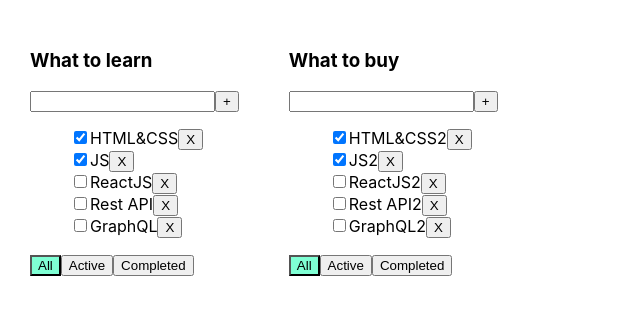
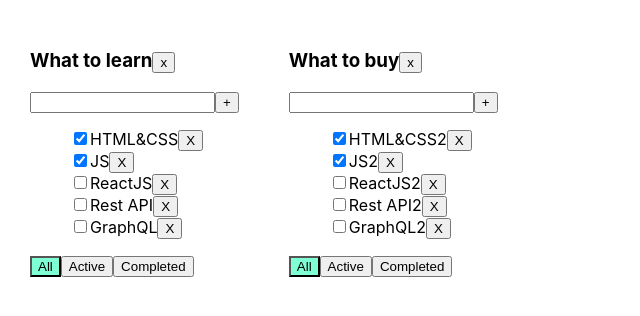
Before and after one commit to Vladislav-Nickolaevich/to-do-list, a React (Create React App) app: page / in a window 1280 px wide. Shown: the top 316 px of the page, without its empty margins (0-640 px from the left). Built offline with nearby package versions, Linux system fonts and the light colour scheme.

Commit message:
Delete todolist

```diff
--- a/src/App.tsx
+++ b/src/App.tsx
@@ -59,6 +59,10 @@
     const changeTaskStatus = (todolistId: string, id: string, value: boolean) => {
         setTasks({...tasks, [todolistId]: tasks[todolistId].map(el => el.id === id ? {...el, isDone: value} : el)})
     }
+    const onClickDeleteTodolist = (todolistId: string) => {
+        setTodolist(todolist.filter(el => el.id !== todolistId))
+        delete tasks[todolistId]
+    }
     return (
         <div className="App">
             {
@@ -80,6 +84,7 @@
                             addTask={addTask}
                             changeTaskStatus={changeTaskStatus}
                             filter={todo.filter}
+                            onClickDeleteTodolist={onClickDeleteTodolist}
                         />
                     )
                 })
--- a/src/TodoList.tsx
+++ b/src/TodoList.tsx
@@ -11,6 +11,7 @@
     addTask: (todolistId: string, value: string) => void
     changeTaskStatus: (todolistId: string, id: string, value: boolean) => void
     filter: FilterValuesType
+    onClickDeleteTodolist: (todolistId: string) => void
 }
 
 const TodoList = (props: TodoListPropsType) => {
@@ -56,9 +57,13 @@
     const allClickHandler = () => changeFilter(todolistId, 'all')
     const activeClickHandler = () => changeFilter(todolistId, 'active')
     const completedClickHandler = () => changeFilter(todolistId, 'completed')
+    const onClickDeleteTodolist = () => props.onClickDeleteTodolist(props.todolistId)
     return (
         <div>
-            <h3>{props.title}</h3>
+            <h3>
+                {props.title}
+                <button onClick={onClickDeleteTodolist}>x</button>
+            </h3>
             <div>
                 <input
                     value={value}
```
